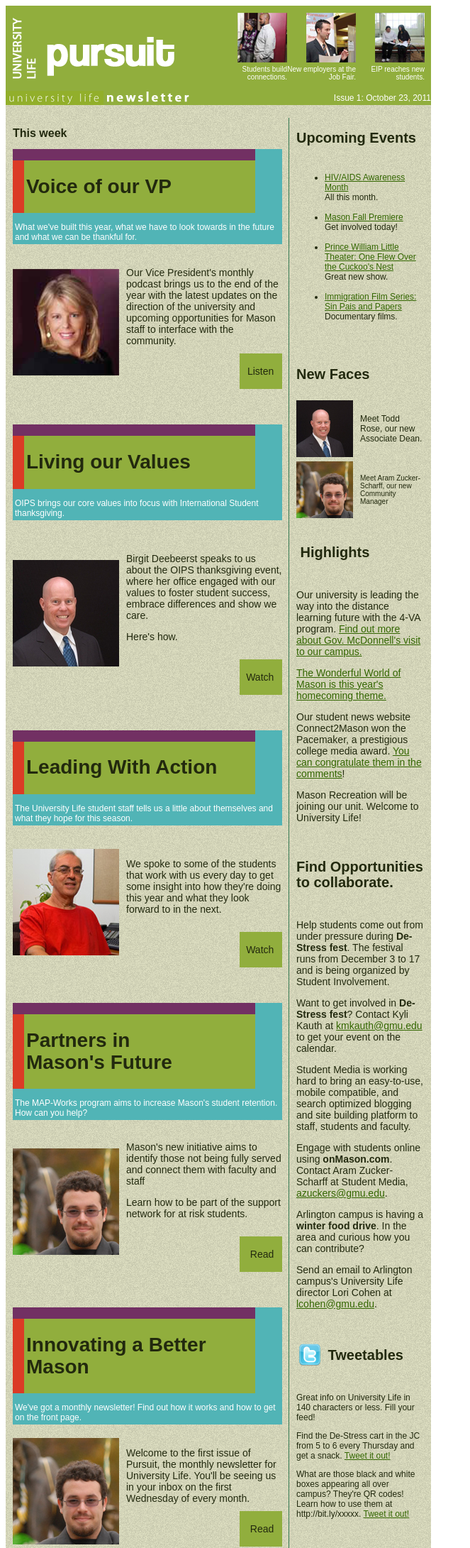
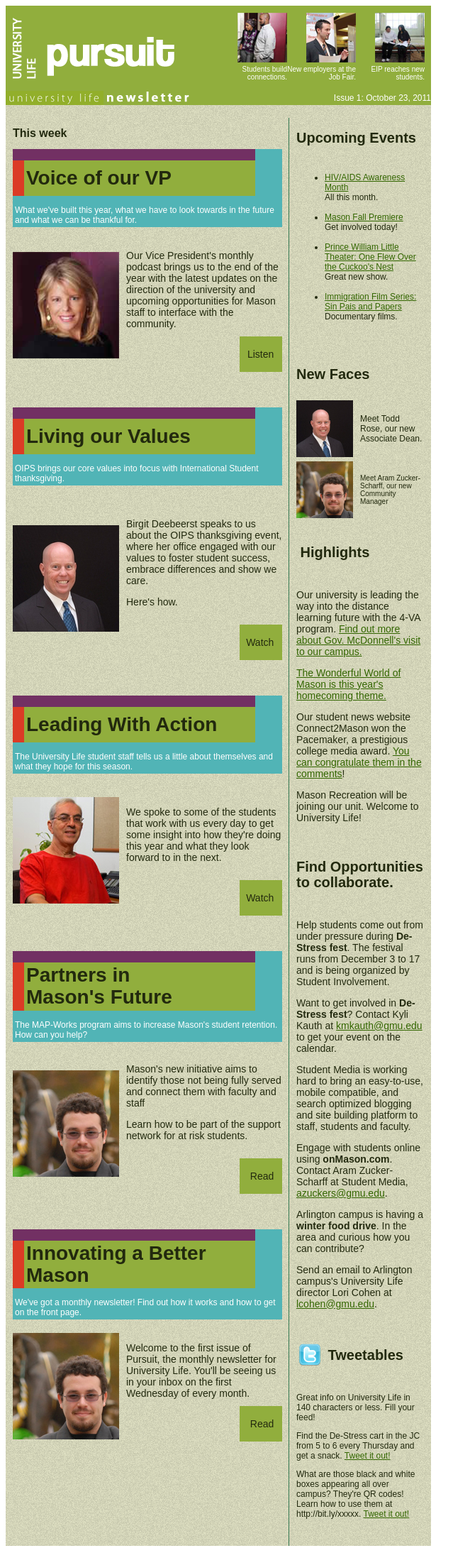
Before and after one commit to AramZS/newsletter, a PHP site: page /index-t2.php in a window 1280 px wide. Shown: the top 2181 px of the page at 71% size, without its empty margins (0-663 px from the left). Run offline with PHP 8.4, Linux system fonts and the light colour scheme.

Commit message:
Foolishly forgot to remove margins from the h1 tags. Fixed!

```diff
--- a/index-t2.php
+++ b/index-t2.php
@@ -65,7 +65,7 @@
             </tr>
             <tr height="50">
             	<td width="10" bgcolor="#db3b26"></td>
-                <td bgcolor="#91ae3d" width="320"><h1 style="font-size:28px; font-weight:bold; font-family:arial; line-height:110%;">Voice of our VP</h1></td>
+                <td bgcolor="#91ae3d" width="320px"><h1 style="font-size:28px; font-weight:bold; font-family:arial; line-height:110%; margin:0;">Voice of our VP</h1></td>
                 <td bgcolor="#51b4b6"></td>
             </tr>
             <tr height="4">
@@ -122,7 +122,7 @@
             </tr>
             <tr height="50">
             	<td width="10" bgcolor="#db3b26"></td>
-                <td bgcolor="#91ae3d" width="320"><h1 style="font-size:28px; font-weight:bold; font-family:arial; line-height:110%;">Living our Values</h1></td>
+                <td bgcolor="#91ae3d" width="320"><h1 style="font-size:28px; font-weight:bold; font-family:arial; line-height:110%; margin:0;">Living our Values</h1></td>
                 <td bgcolor="#51b4b6"></td>
             </tr>
             <tr height="4">
@@ -182,7 +182,7 @@
             </tr>
             <tr height="50">
             	<td width="10" bgcolor="#db3b26"></td>
-                <td bgcolor="#91ae3d" width="320"><h1 style="font-size:28px; font-weight:bold; font-family:arial; line-height:110%;">Leading With Action</h1></td>
+                <td bgcolor="#91ae3d" width="320"><h1 style="font-size:28px; font-weight:bold; font-family:arial; line-height:110%; margin:0;">Leading With Action</h1></td>
                 <td bgcolor="#51b4b6"></td>
             </tr>
             <tr height="4">
@@ -239,7 +239,7 @@
             </tr>
             <tr height="50">
             	<td width="10" bgcolor="#db3b26"></td>
-                <td bgcolor="#91ae3d" width="320"><h1 style="font-size:28px; font-weight:bold; font-family:arial; line-height:110%;">Partners in<br />
+                <td bgcolor="#91ae3d" width="320"><h1 style="font-size:28px; font-weight:bold; font-family:arial; line-height:110%; margin:0;">Partners in<br />
                   Mason's Future
                 </h1></td>
                 <td bgcolor="#51b4b6"></td>
@@ -299,7 +299,7 @@
             </tr>
             <tr height="50">
             	<td width="10" bgcolor="#db3b26"></td>
-                <td bgcolor="#91ae3d" width="320"><h1 style="font-size:28px; font-weight:bold; font-family:arial; line-height:110%;">Innovating a
+                <td bgcolor="#91ae3d" width="320"><h1 style="font-size:28px; font-weight:bold; font-family:arial; line-height:110%; margin:0;">Innovating a
                   Better Mason
               </h1></td>
                 <td bgcolor="#51b4b6"></td>
```
